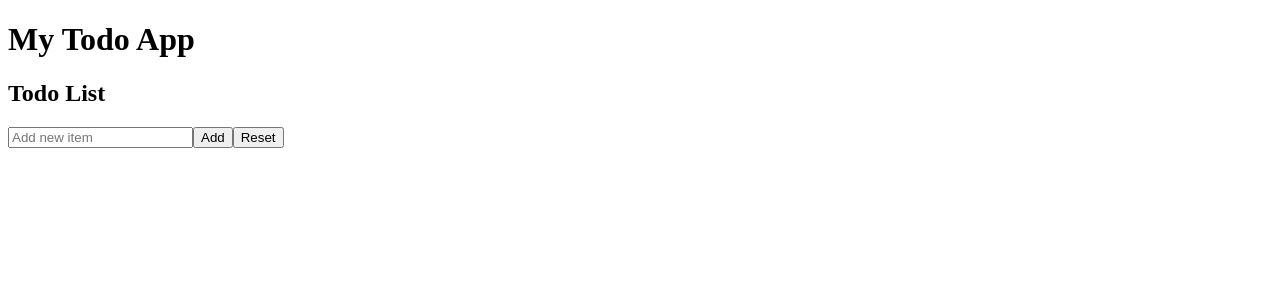
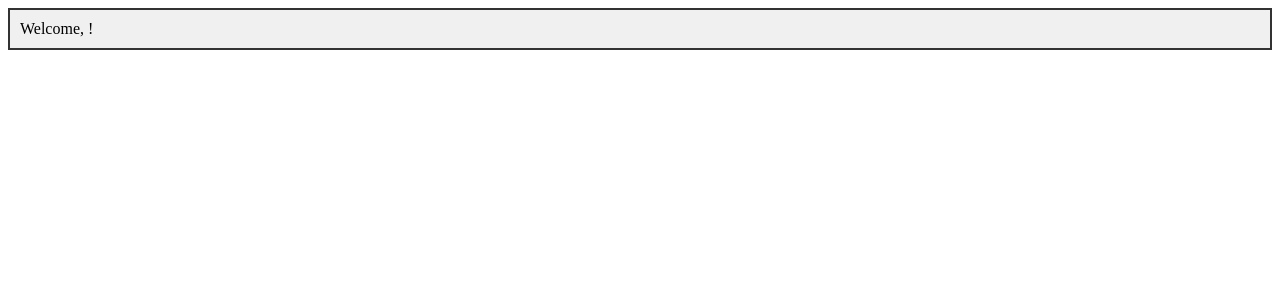
Before and after one commit to Iamarainbow2/Exercices, a React (Vite) app in the folder React/: page / in a window 1280 px wide. Shown: the top 300 px of the page. Built offline with nearby package versions, Linux system fonts and the light colour scheme; the HTML template or start-up script is replaced by a standard one.

Commit message:
Welcome component created and styles added

```diff
--- a/React/src/App.jsx
+++ b/React/src/App.jsx
@@ -1,11 +1,10 @@
 
-import TodoList from "./Components/TodoList";
-
+import Welcome from "./Components/Welcome";
 function App() {
   return (
     <div>
-      <h1>My Todo App</h1>
-      <TodoList />
+
+      <Welcome />
     </div>
   );
 }
--- a/React/src/Components/TodoList.jsx
+++ /dev/null
@@ -1,51 +0,0 @@
-import { useState } from 'react';
-
-function TodoList() {
-  const [items, setItems] = useState([]);
-  const [newItem, setNewItem] = useState('');
-
-  const addItem = () => {
-    if (newItem.trim() !== '') {
-      setItems((prevItems) => [...prevItems, newItem]);
-      setNewItem('');
-    }
-  };
-
-  const resetItems = () => {
-    setItems([]);
-  };
-
-  const removeItem = (index) => {
-    setItems((prevItems) => {
-      const updatedItems = [...prevItems];
-      updatedItems.splice(index, 1);
-      return updatedItems;
-    });
-  };
-
-  return (
-    <div>
-      <h2>Todo List</h2>
-      <ul>
-        {items.map((item, index) => (
-          <li key={index}>
-            {item}
-            <button onClick={() => removeItem(index)}>Remove</button>
-          </li>
-        ))}
-      </ul>
-      <div>
-        <input
-          type="text"
-          value={newItem}
-          onChange={(e) => setNewItem(e.target.value)}
-          placeholder="Add new item"
-        />
-        <button onClick={addItem}>Add</button>
-        <button onClick={resetItems}>Reset</button>
-      </div>
-    </div>
-  );
-}
-
-export default TodoList;
--- /dev/null
+++ b/React/src/Components/Welcome.jsx
@@ -0,0 +1,10 @@
+
+
+
+import './welcome.css';
+
+function Welcome({ name }) {
+  return <div className="welcome">Welcome, {name}!</div>;
+}
+
+export default Welcome;
--- a/React/src/index.css
+++ b/React/src/index.css
@@ -0,0 +1,6 @@
+
+.welcome {
+    background-color: #f0f0f0;
+    border: 2px solid #333;
+    padding: 10px;
+  }
```
Also changed, not shown: React/src/Components/welcome.css (added).
